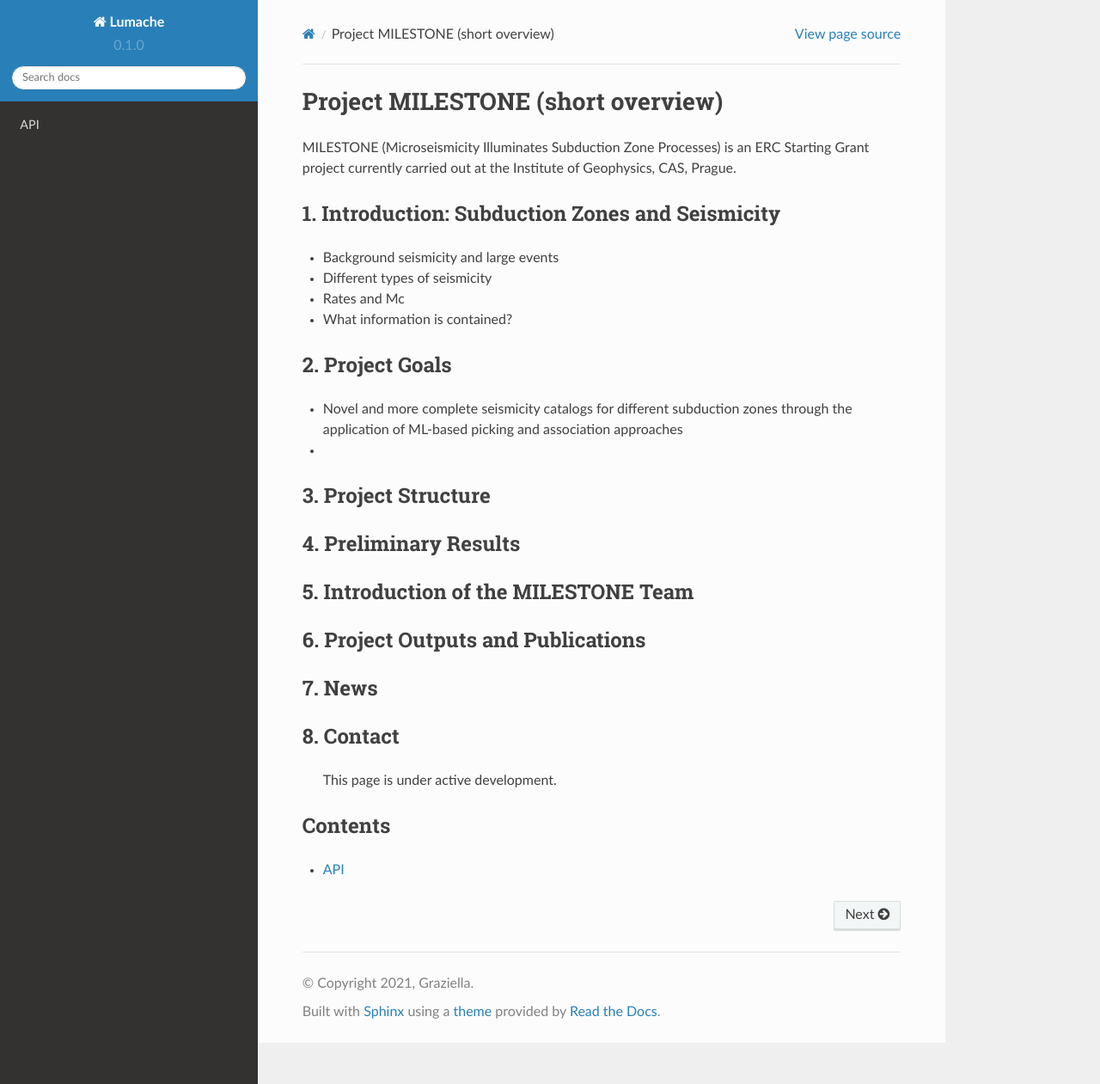
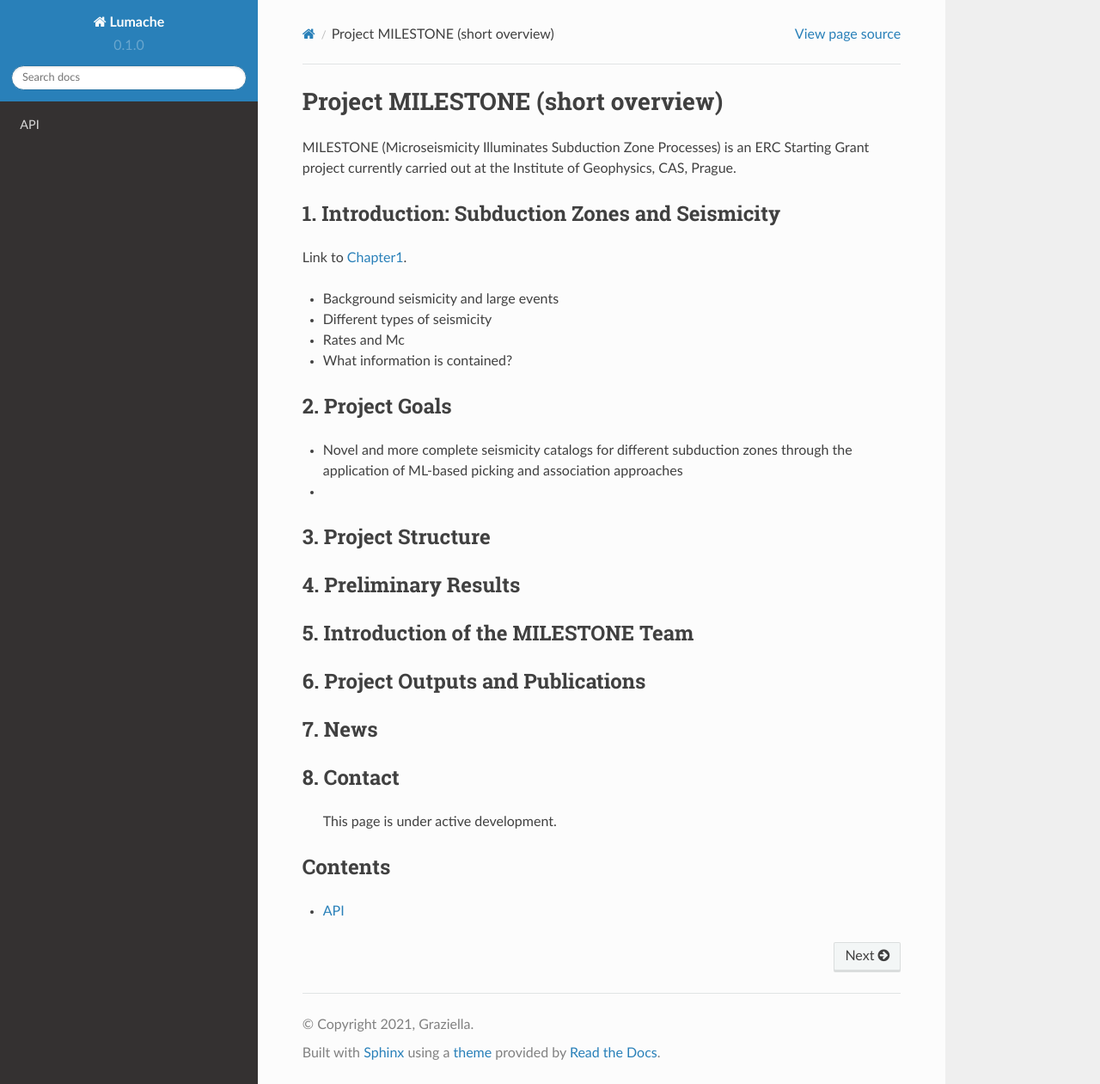
Before and after one commit to chrsippl/MILESTONE_web, a Sphinx documentation site: the page built from docs/source/index.rst, in a window 1280 px wide and 1261 px high. Shown: the whole window at 86% size. Built offline with Sphinx 7.4.7 and the Read the Docs theme 2.0.0, drawn with Linux system fonts in a browser that asks for light colours; pages that are not in the unit, such as notebooks, are missing from menus.

Commit message:
Update index.rst

```diff
--- a/docs/source/index.rst
+++ b/docs/source/index.rst
@@ -6,6 +6,11 @@ MILESTONE (Microseismicity Illuminates Subduction Zone Processes) is an ERC Star
 
 1. Introduction: Subduction Zones and Seismicity
 --------
+
+
+Link to `Chapter1`_.
+
+.. _Chapter1: https://milestone-web.readthedocs.io/en/latest/Kap1.html
 
 - Background seismicity and large events
 - Different types of seismicity
```
